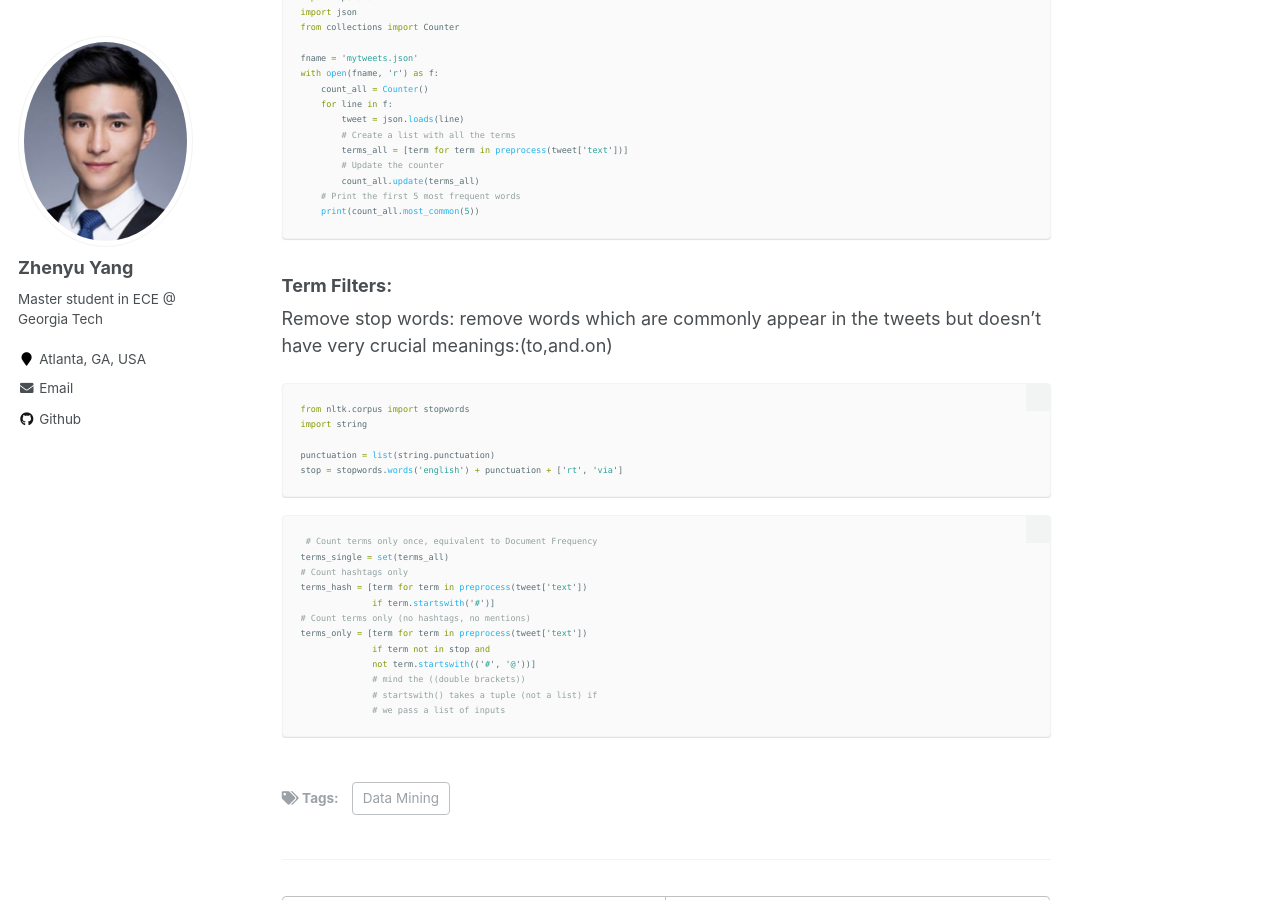
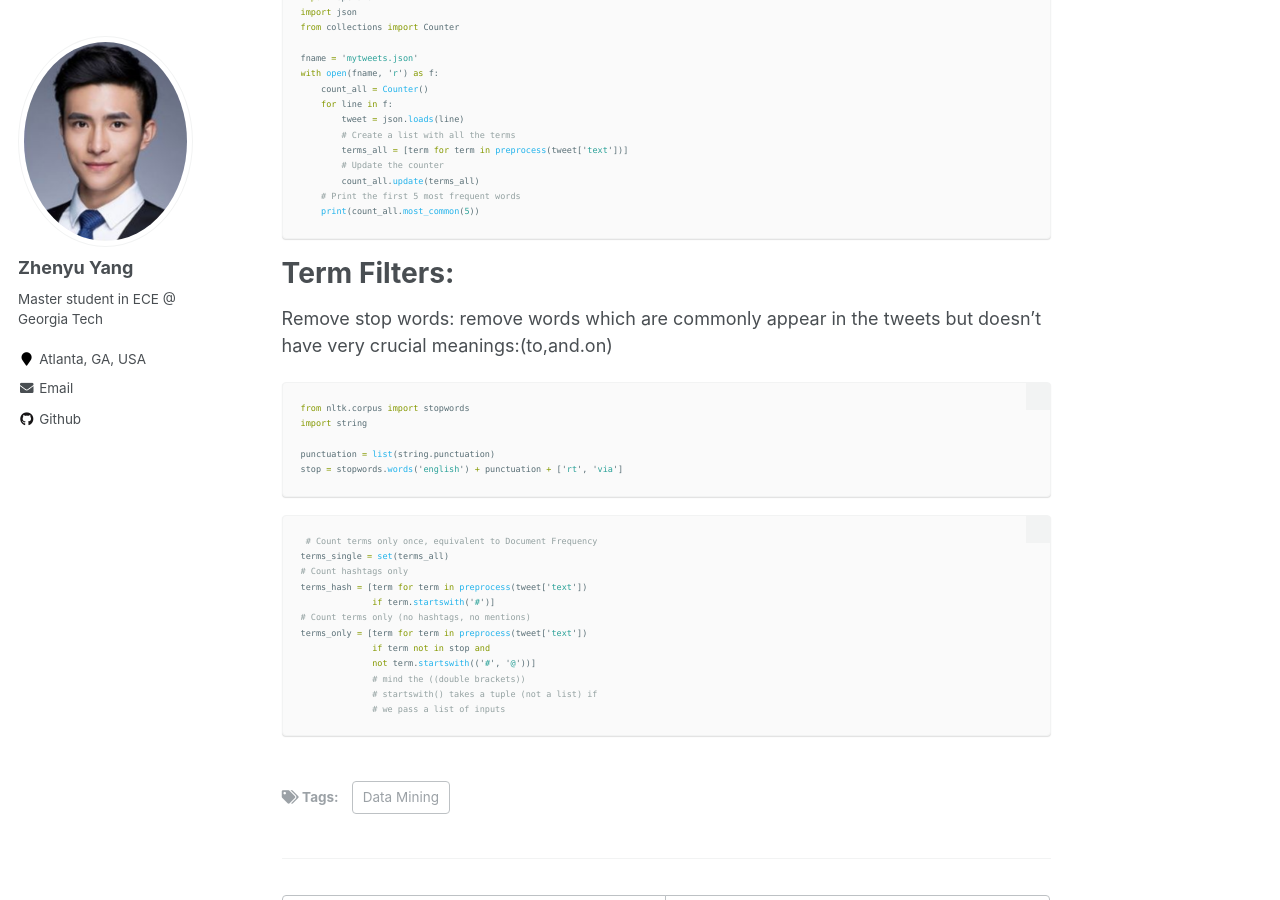
Before and after one commit to azpeteryang/azpeteryang.github.io, a Jekyll site: the page built from _posts/2020-05-16-blog-post-2.md, in a window 1280 px wide and 900 px high, scrolled down 1723 px. Built offline with Jekyll 4.4.1, drawn with Linux system fonts in a browser that asks for light colours.

````diff
--- a/_posts/2020-05-16-blog-post-2.md
+++ b/_posts/2020-05-16-blog-post-2.md
@@ -112,7 +112,7 @@ with open(fname, 'r') as f:
 
 
 
-### Term Filters:
+# Term Filters:
 Remove stop words:
 remove words which are commonly appear in the tweets but doesn't have very crucial meanings:(to,and.on)
 ```python
````
